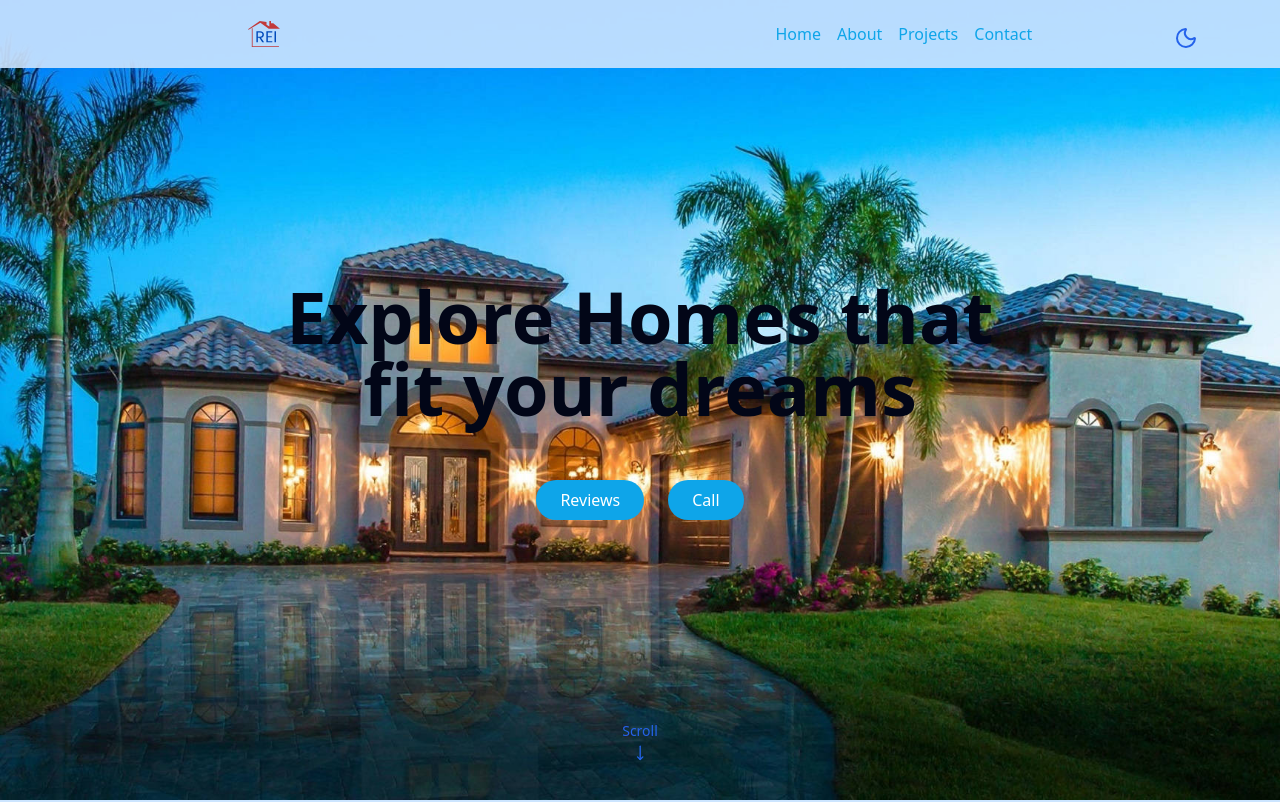
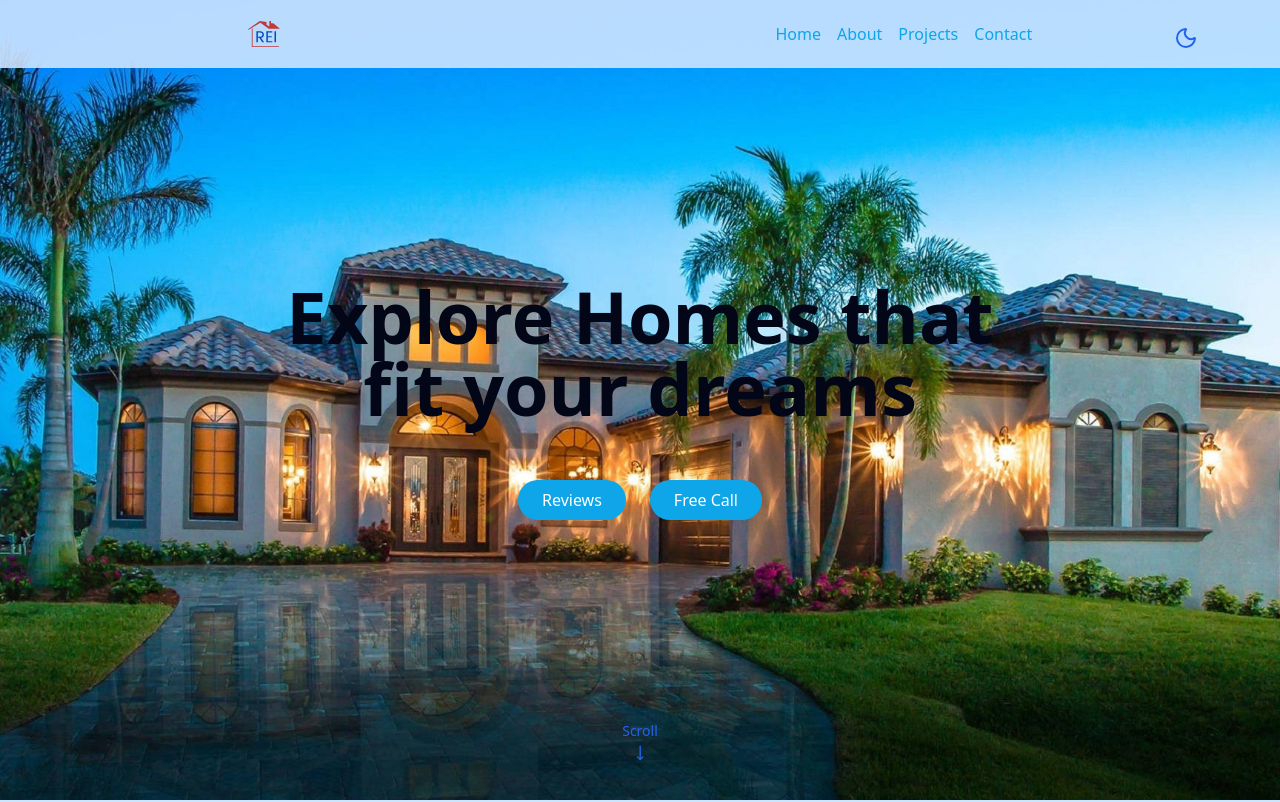
Before and after one commit to ajitdevv/MordenLandingPage, a React (Vite) app: page / in a window 1280 px wide. Shown: the top 802 px of the page. Built offline with nearby package versions, Linux system fonts and the light colour scheme.

Commit message:
Add free call section

```diff
--- /dev/null
+++ b/src/Components/Call.jsx
@@ -0,0 +1,10 @@
+function Call() {
+  return (
+    <section>
+      <a href="tel:+918058339867" target="_blank" data-aos="fade-up">
+        <button className="cosmic-button">Free Call </button>
+      </a>
+    </section>
+  );
+}
+export default Call;
--- a/src/Components/hero.jsx
+++ b/src/Components/hero.jsx
@@ -27,7 +27,7 @@ function Herosection() {
           target="_blank"
           data-aos="fade-up"
         >
-          <button className="cosmic-button">Call </button>
+          <button className="cosmic-button">Free Call </button>
         </a>
       </div>
       <div className="absolute bottom-8 left-1/2 transform mt-4 -translate-x-1/2 flex flex-col items-center justify-center animate-bounce ">
--- a/src/Home.jsx
+++ b/src/Home.jsx
@@ -8,6 +8,7 @@ import CompletedProjects from "./Components/ComplectProjects.jsx";
 import Review from "./Components/Review.jsx";
 import Contact from "./Components/contact.jsx";
 import Footer from "./Components/Footer.jsx";
+import Call from "./Components/Call.jsx";
 function home() {
   return (
     <div className="min-h-screen costum-scroll bg-background text-foreground overflow-x-hidden">
@@ -20,9 +21,9 @@ function home() {
         {/* <Topbutton/> */}
         <Herosection />
         <Aboutbrand />
-
         <CompletedProjects />
         <Review />
+        <Call />
         <Contact />
       </main>
       {/* Footer */}
```
